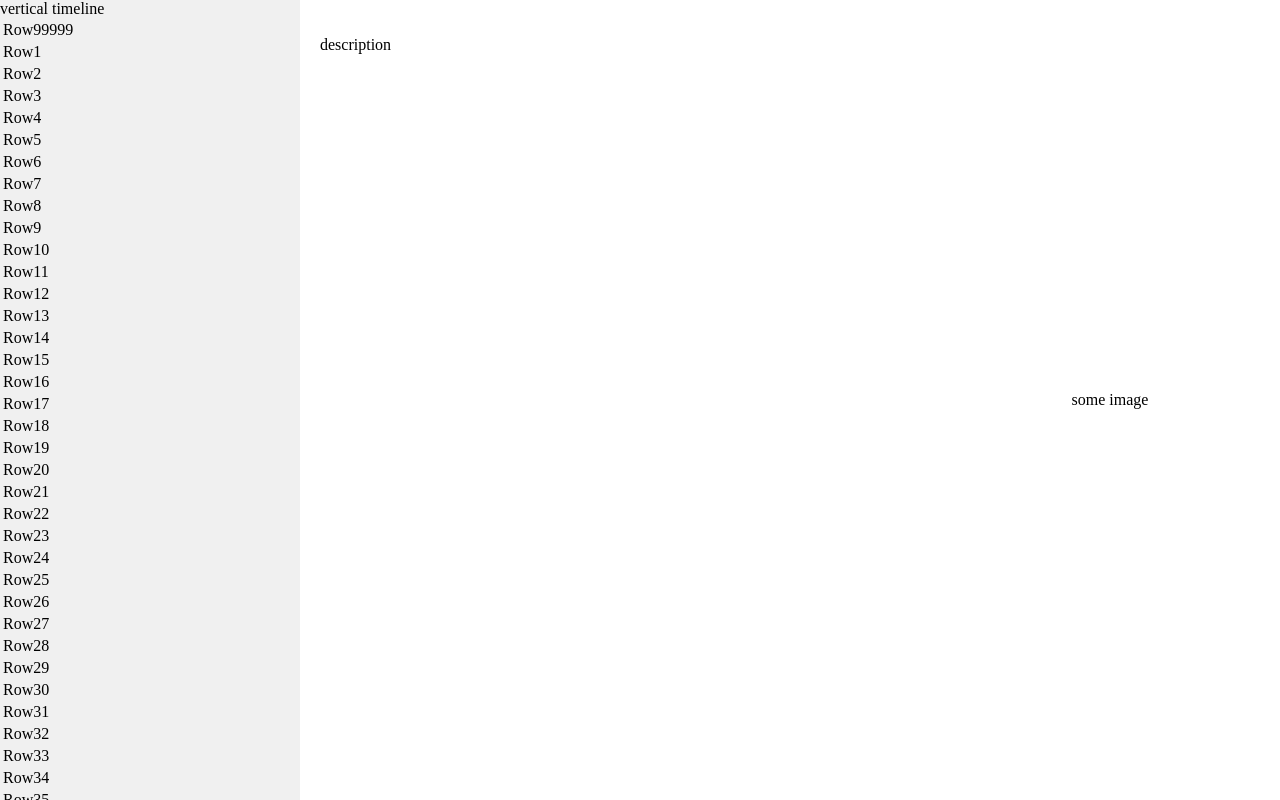
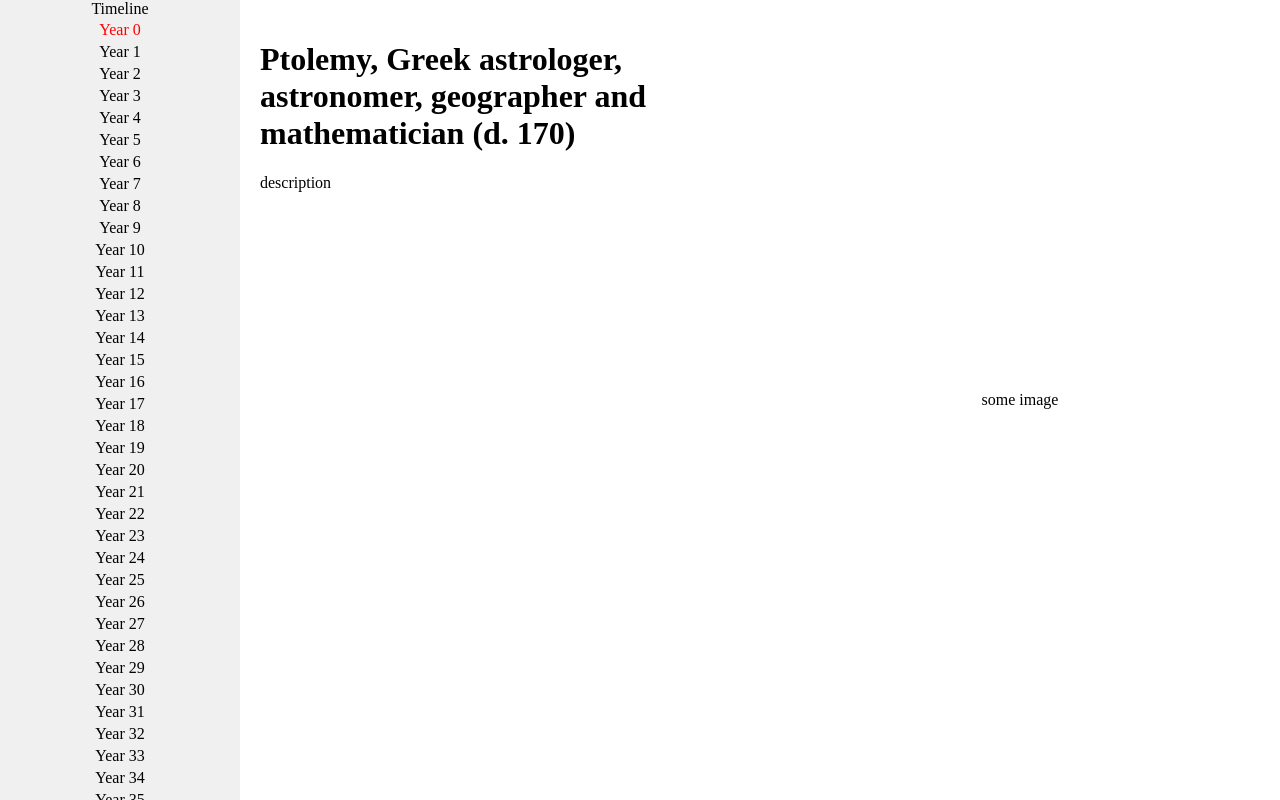
Before and after one commit to waynexia/steps, a React (Vite) app: page / in a window 1280 px wide. Built offline with nearby package versions, Linux system fonts and the light colour scheme.

Commit message:
feat: stylizing timeline
Signed-off-by: Ruihang Xia <waynestxia@gmail.com>

```diff
--- a/src/App.tsx
+++ b/src/App.tsx
@@ -5,7 +5,7 @@ import { wikipedia_link_of_page, wikipedia_link_of_year } from './utils'
 function App() {
   const [list, setList] = useState<{ from: number, to: number, person: { desc: string, link: string | undefined, death: number | undefined }, other_people: { desc: string, link: string | undefined, death: number | undefined }[] }[]>([])
 
-  // const [currentIndex, setCurrentIndex] = useState(0)
+  const [currentIndex, setCurrentIndex] = useState(0)
   const [currentTimelineHighlight, setCurrentTimelineHighlight] = useState(0)
 
   // prepare (mock) data
@@ -19,25 +19,31 @@ function App() {
     fetchData()
   }, [])
 
-  const handleScrollDebug: React.UIEventHandler<HTMLDivElement> = (e) => {
+  const handleScroll: React.UIEventHandler<HTMLDivElement> = (e) => {
     const { scrollTop, scrollHeight, clientHeight } = e.target as HTMLDivElement
     const position = Math.ceil(
       (scrollTop / (scrollHeight - clientHeight)) * 1000,
     )
     setCurrentTimelineHighlight(position)
+
+    if (position > list[currentIndex].to && currentIndex < list.length - 1)
+      setCurrentIndex(currentIndex + 1)
+    else if (position < list[currentIndex].from && currentIndex > 0)
+      setCurrentIndex(currentIndex - 1)
   }
 
   return (
     <div className="gallery">
-      <div className="progress-bar" onScroll={handleScrollDebug}>
-        vertical timeline
+      <div className="timeline" onScroll={handleScroll}>
+        Timeline
         <table>
           <tbody>
             {Array.from({ length: 1000 }).map((_, index) => (
-              <tr key={index}>
+              <tr key={index} className={currentTimelineHighlight === index ? 'highlight' : ''}>
                 <td>
-                  Row
-                  {index === currentTimelineHighlight ? 99999 : index}
+                  Year
+                  {' '}
+                  {index }
                 </td>
               </tr>
             ))}
@@ -46,7 +52,7 @@ function App() {
       </div>
 
       <div className="text-detail">
-        {/* <h1>{list[currentIndex].person.desc}</h1> */}
+        <h1>{ list.length === 0 ? 'loading...' : list[currentIndex].person.desc}</h1>
         <p>description</p>
       </div>
 
--- a/src/index.css
+++ b/src/index.css
@@ -7,19 +7,24 @@ body {
     height: 100vh;
 }
 
-.progress-bar {
+.timeline {
     flex: 1;
     background-color: #f0f0f0;
+
+    display: flex;
+    flex-direction: column;
+    align-items: center;
 
     overflow-y: scroll;
     scrollbar-width: none;
 }
 
-.content {
-    flex: 3;
-    display: flex;
+td {
+    text-align: center;
+}
 
-    overflow: hidden;
+.highlight {
+    color: #ff0000;
 }
 
 .text-detail {
@@ -31,7 +36,7 @@ body {
 }
 
 .photo {
-    flex: 1;
+    flex: 2;
     display: flex;
     align-items: center;
     justify-content: center;
```
